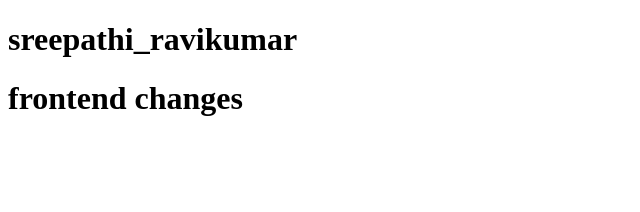
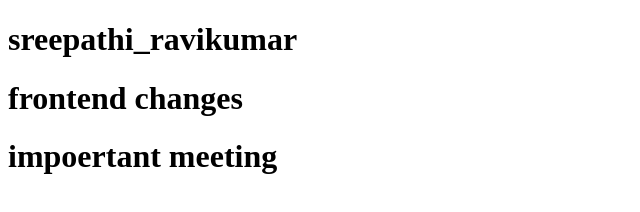
Before and after one commit to sreepathi-ravikumar/demo, a plain HTML site: page index.html in a window 1280 px wide. Shown: the whole page, without its empty margins (0-640 px from the left). Drawn offline with Linux system fonts and the light colour scheme.

Commit message:
Update index.html

```diff
--- a/index.html
+++ b/index.html
@@ -8,5 +8,6 @@
 <body>
 	<h1>sreepathi_ravikumar</h1>
 	<h1>frontend changes</h1>
+	<h1>impoertant meeting</h1>
 </body>
 </html>
```
